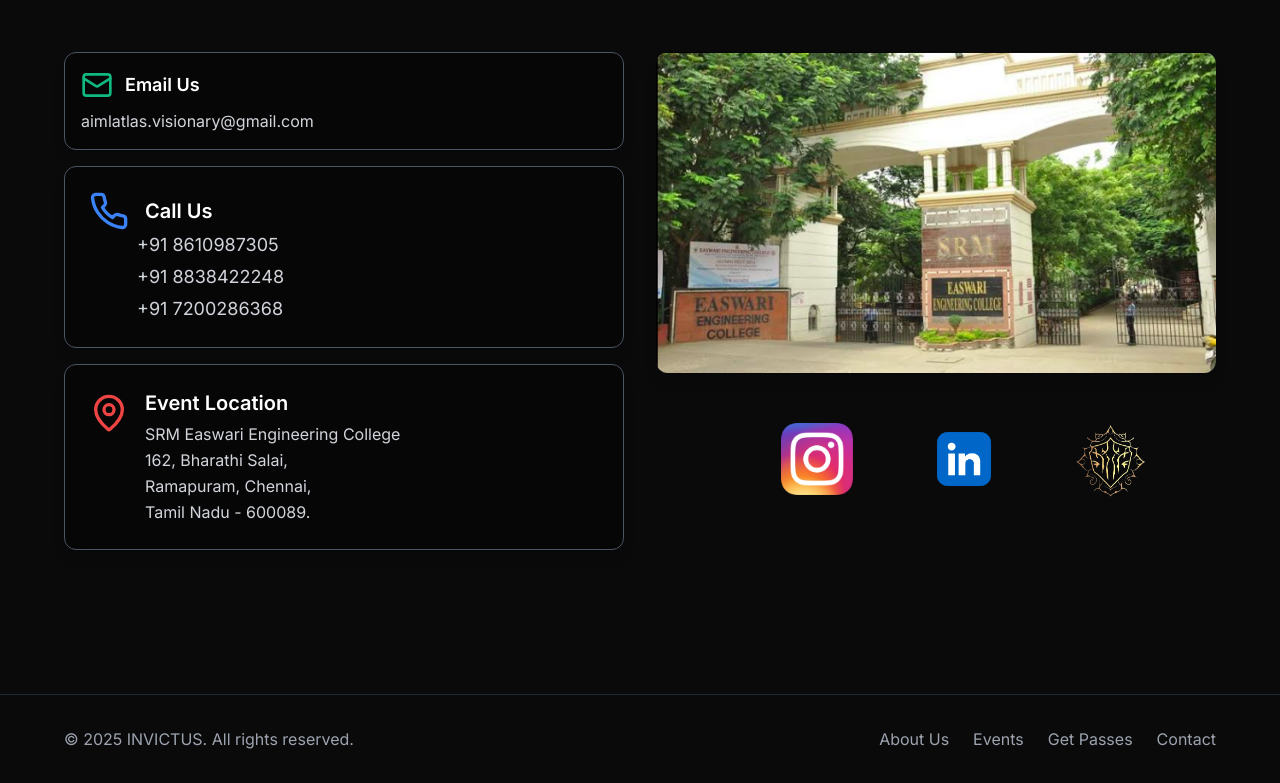
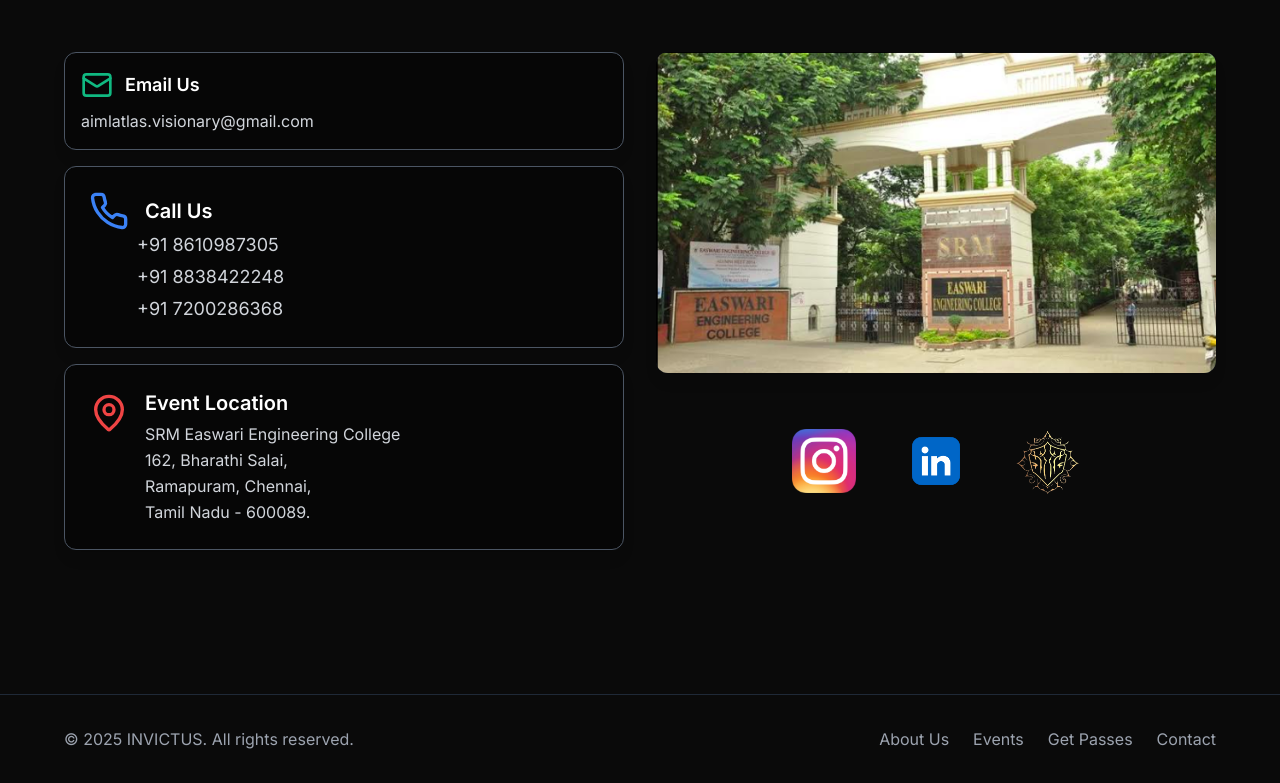
Before and after one commit to tanush-em/INVICTUS, a Next.js app: page / in a window 1280 px wide. Shown: the part 4888-5671 px from the top of the page. Built offline with nearby package versions, Linux system fonts and the light colour scheme.

Commit message:
links bug fix

```diff
--- a/app/components/ContactSection.js
+++ b/app/components/ContactSection.js
@@ -23,7 +23,7 @@
                 href="mailto:aimlatlas.visionary@gmail.com"
                 className="text-gray-300 hover:text-emerald-300 transition block break-words text-sm sm:text-base"
               >
-                 aimlatlas.visionary@gmail.com
+                aimlatlas.visionary@gmail.com
               </a>
             </div>
 
@@ -79,35 +79,19 @@
 
             </div>
 
-            <div style={{ display: "flex", gap: "75px", margin: "50px", paddingLeft: "75px" }}>
+            <div className="flex flex-wrap justify-center gap-8 sm:gap-12 p-6 sm:p-10">
               <Link href="https://www.instagram.com/invictus.eec_25/profilecard/?igsh=dDJiMWhmdzU2Ynlo" target="_blank" rel="noopener noreferrer">
-                <Image
-                  src="/insta.png"
-                  alt="Instagram"
-                  width={72}
-                  height={72}
-                />
+                <Image src="/insta.png" alt="Instagram" width={64} height={64} className="w-12 sm:w-16 h-auto" />
               </Link>
 
               <Link href="https://www.linkedin.com/in/atlas-aiml-eec" target="_blank" rel="noopener noreferrer">
-                <Image
-                  src="/linkedin.png"
-                  alt="LinkedIn"
-                  width={72}
-                  height={72}
-                />
+                <Image src="/linkedin.png" alt="LinkedIn" width={64} height={64} className="w-12 sm:w-16 h-auto" />
               </Link>
 
               <Link href="https://adeptus.vercel.app/" target="_blank" rel="noopener noreferrer">
-                <Image
-                  src="/adeptus.png"
-                  alt="Adeptus"
-                  width={72}
-                  height={72}
-                />
+                <Image src="/adeptus.png" alt="Adeptus" width={64} height={64} className="w-12 sm:w-16 h-auto" />
               </Link>
             </div>
-
           </div>
         </div>
       </div>
```
